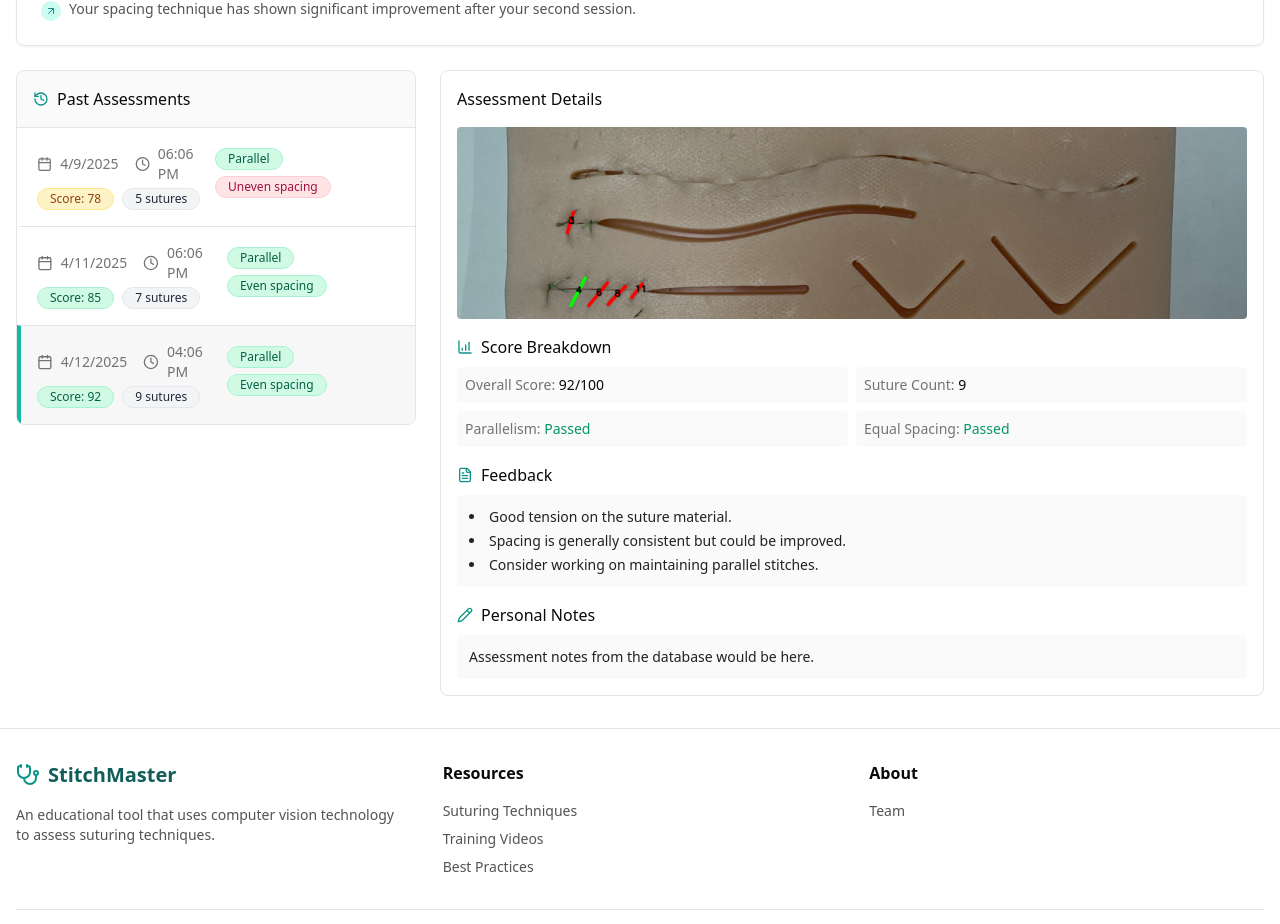
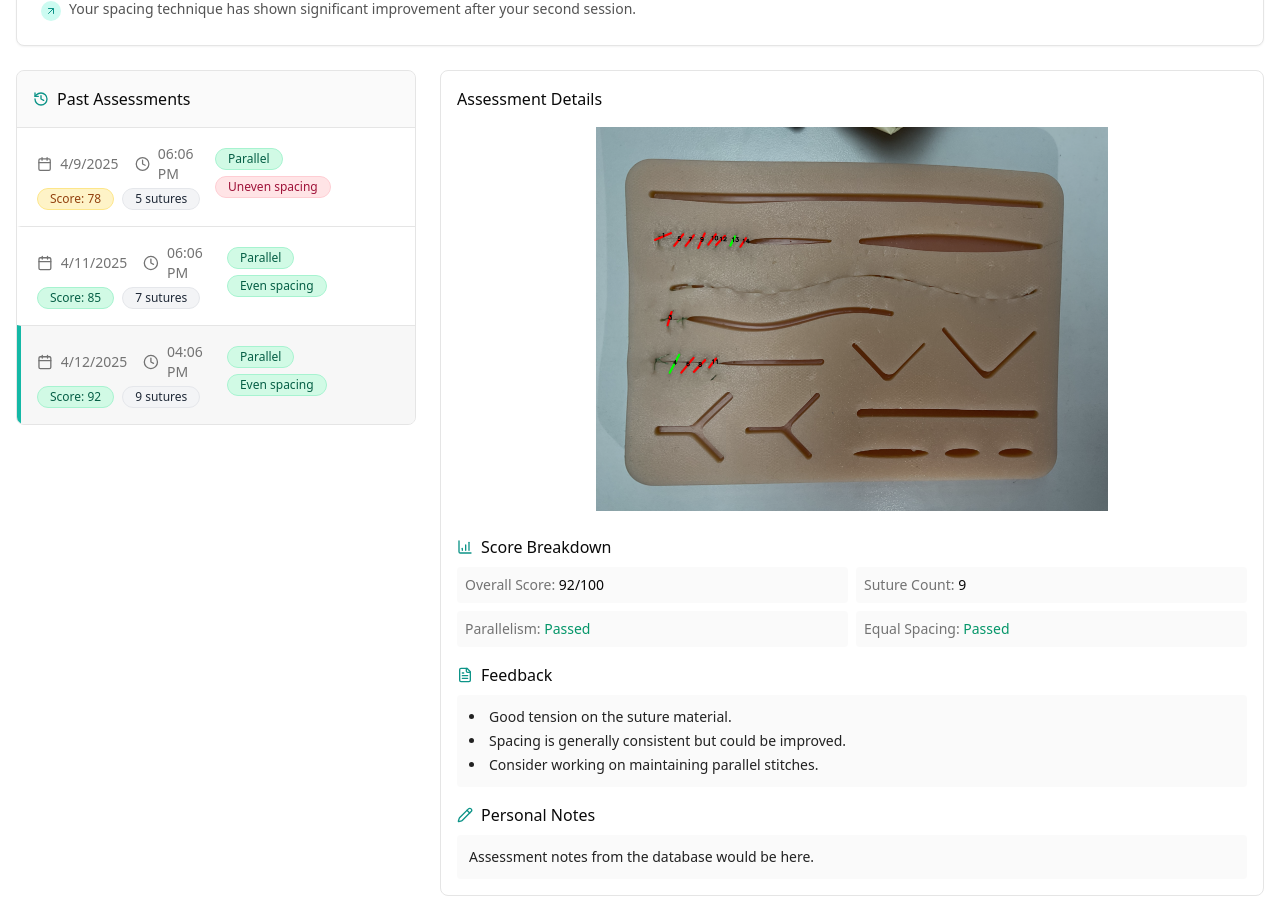
Before and after one commit to marindereggi/DragonHack-2025, a Next.js app in the folder frontend/: page /history in a window 1280 px wide. Shown: the part 820-1744 px from the top of the page. Built offline with nearby package versions, Linux system fonts and the light colour scheme.

Commit message:
Make the image display bigger

```diff
--- a/frontend/components/progress-history.tsx
+++ b/frontend/components/progress-history.tsx
@@ -352,7 +352,7 @@ export default function ProgressHistory() {
             <div className="bg-card border rounded-lg p-4">
               <h3 className="font-medium text-foreground mb-4">Assessment Details</h3>
 
-              <div className="relative h-48 mb-4 rounded overflow-hidden">
+              <div className="relative h-64 sm:h-80 md:h-96 w-full mb-6 rounded-lg overflow-hidden">
                 {imageError ? (
                   <div className="w-full h-full flex flex-col items-center justify-center bg-muted/30 dark:bg-muted/10">
                     <ImageIcon className="h-10 w-10 text-muted-foreground mb-2" />
@@ -363,7 +363,7 @@ export default function ProgressHistory() {
                     src={selectedAssessment.imageSrc || "/placeholder.svg"}
                     alt={`Suture assessment from ${selectedAssessment.date}`}
                     fill
-                    className="object-cover"
+                    className="object-contain"
                     onError={() => setImageError(true)}
                   />
                 )}
```
